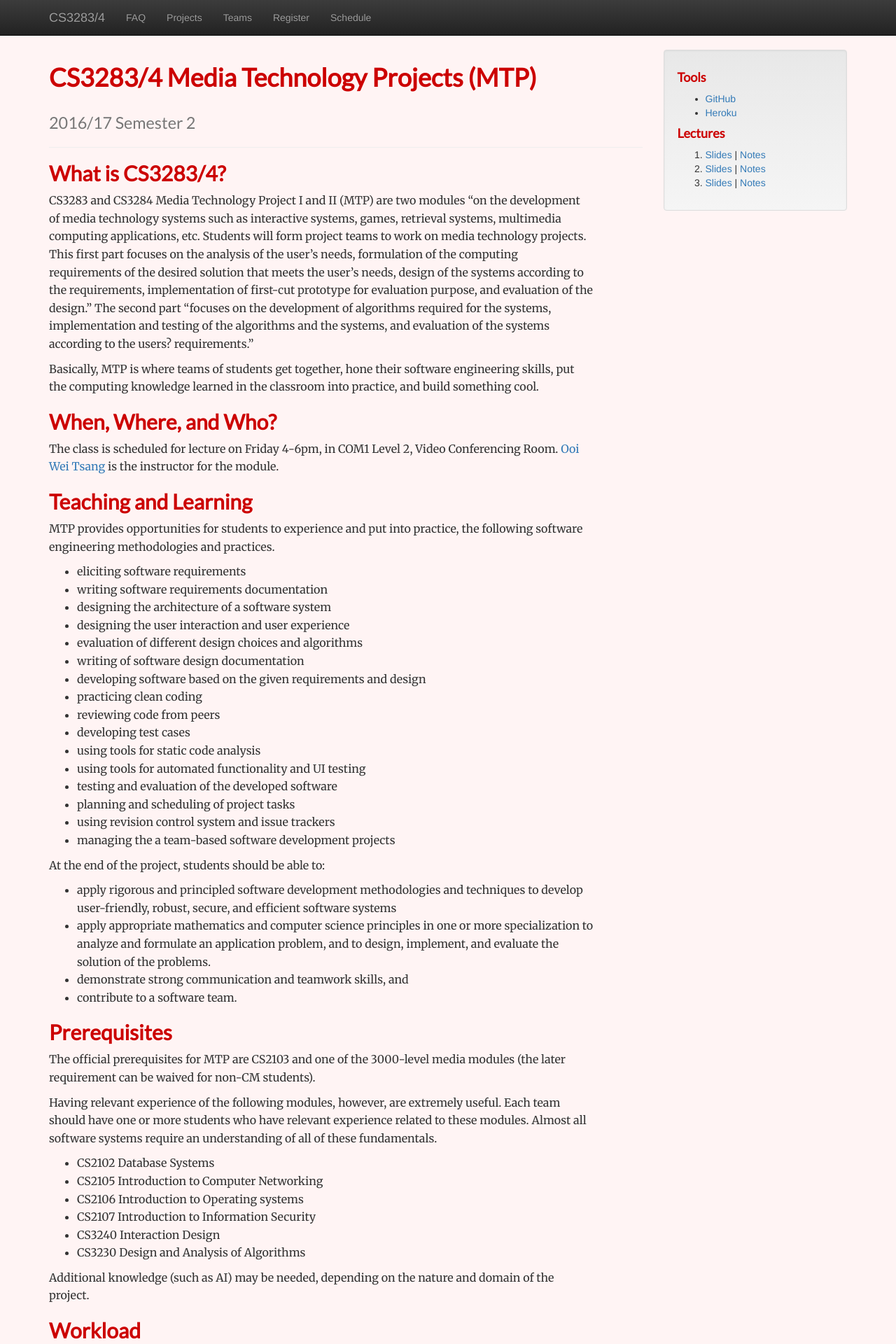
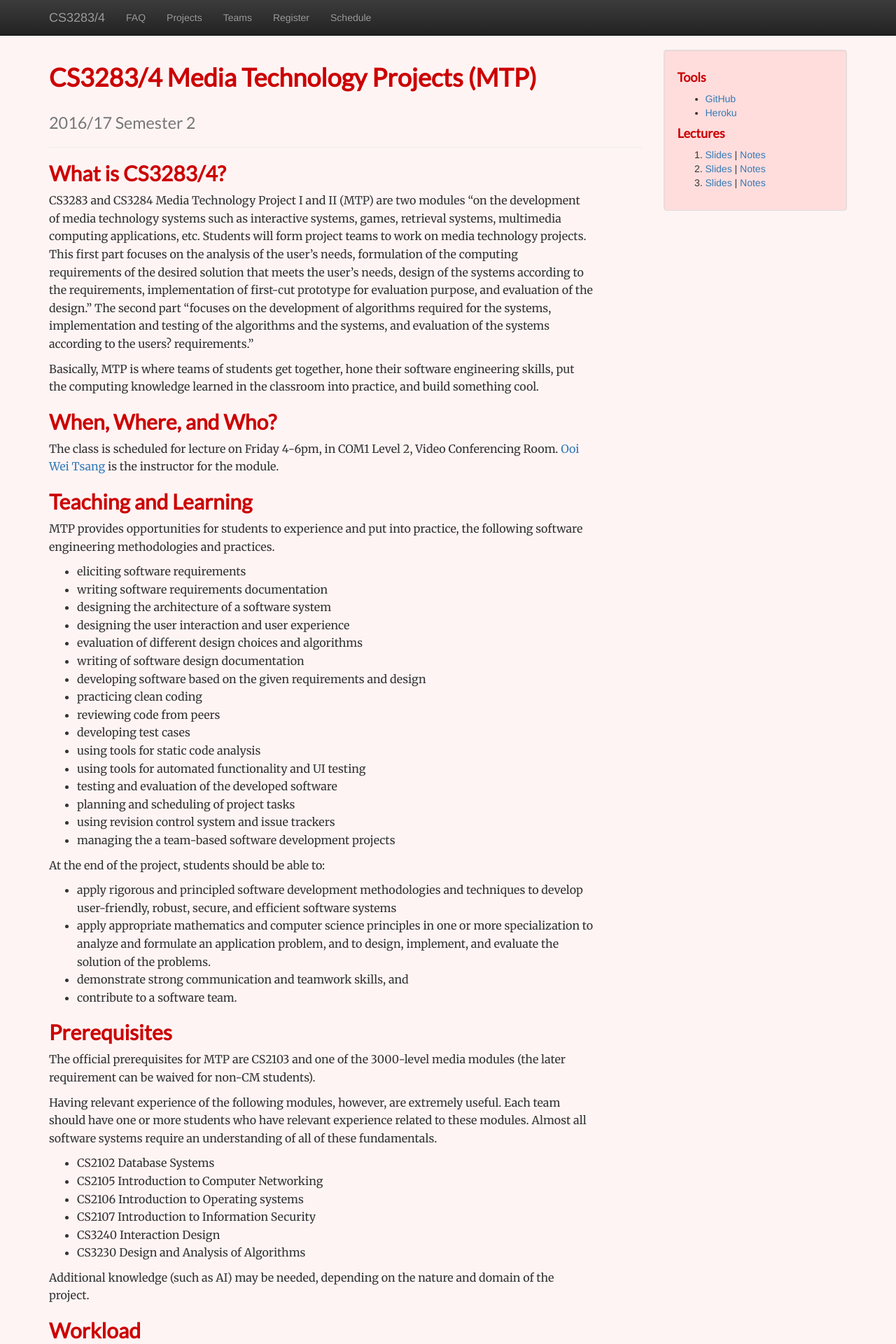
Before and after one commit to nus-mtp/1617, a Jekyll site: the page built from index.md, in a window 1280 px wide. Shown: the top 1920 px of the page at 70% size. Built offline with Jekyll 4.4.1, drawn with Linux system fonts in a browser that asks for light colours; nearby versions of some CDN libraries; our own code applies the rules of GitHub Pages for plain Markdown files.

Commit message:
Updated CNY theme

```diff
--- a/assets/css/nus-mtp.css
+++ b/assets/css/nus-mtp.css
@@ -24,3 +24,8 @@ td, th {
   padding: .5rem;
   border-top: 1px solid #eceeef
 }
+
+.well {
+  background-image: none;
+  background-color: #fdd;
+}
```
